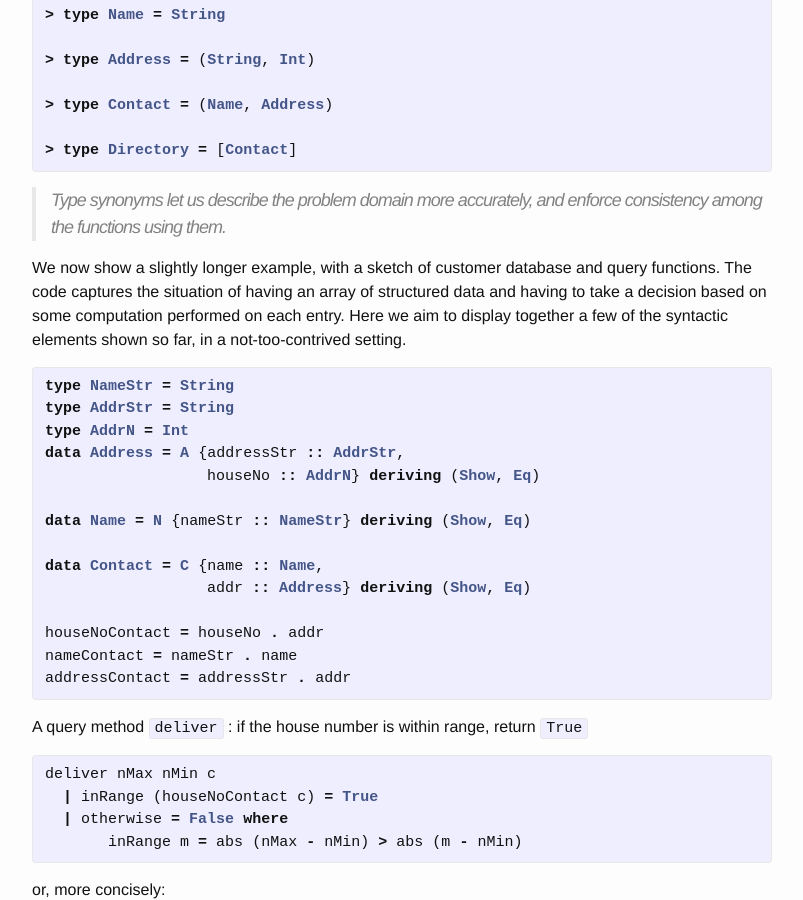
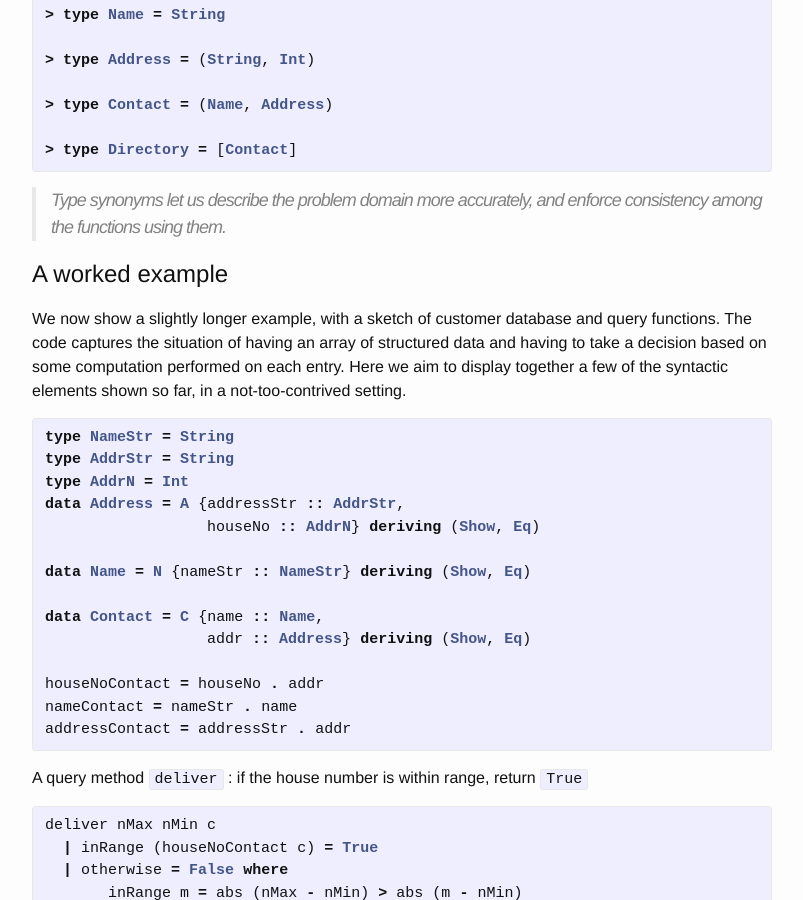
Before and after one commit to ocramz/ocramz.github.io, a Jekyll site: the page built from _posts/2015-08-21-haskell-tut-v1.markdown, in a window 1280 px wide and 900 px high, scrolled down 13279 px. Shown: the whole window, without its empty margins (238-1041 px from the left). Built offline with Jekyll 4.4.1, drawn with Linux system fonts in a browser that asks for light colours; Markdown is read by kramdown in place of the engine named in the settings; formulas are drawn with MathJax 3.

Commit message:
blog update

```diff
--- a/_posts/2015-08-21-haskell-tut-v1.markdown
+++ b/_posts/2015-08-21-haskell-tut-v1.markdown
@@ -602,6 +602,8 @@ The keyword `type` is reserved to declare transparent type synonyms (i.e. that a
 
 > Type synonyms let us describe the problem domain more accurately, and enforce consistency among the functions using them.
 
+# A worked example
+
 We now show a slightly longer example, with a sketch of customer database and query functions. The code captures the situation of having an array of structured data and having to take a decision based on some computation performed on each entry. Here we aim to display together a few of the syntactic elements shown so far, in a not-too-contrived setting.
 
 {% highlight haskell %}
```
Also changed, not shown: 2 other files.
